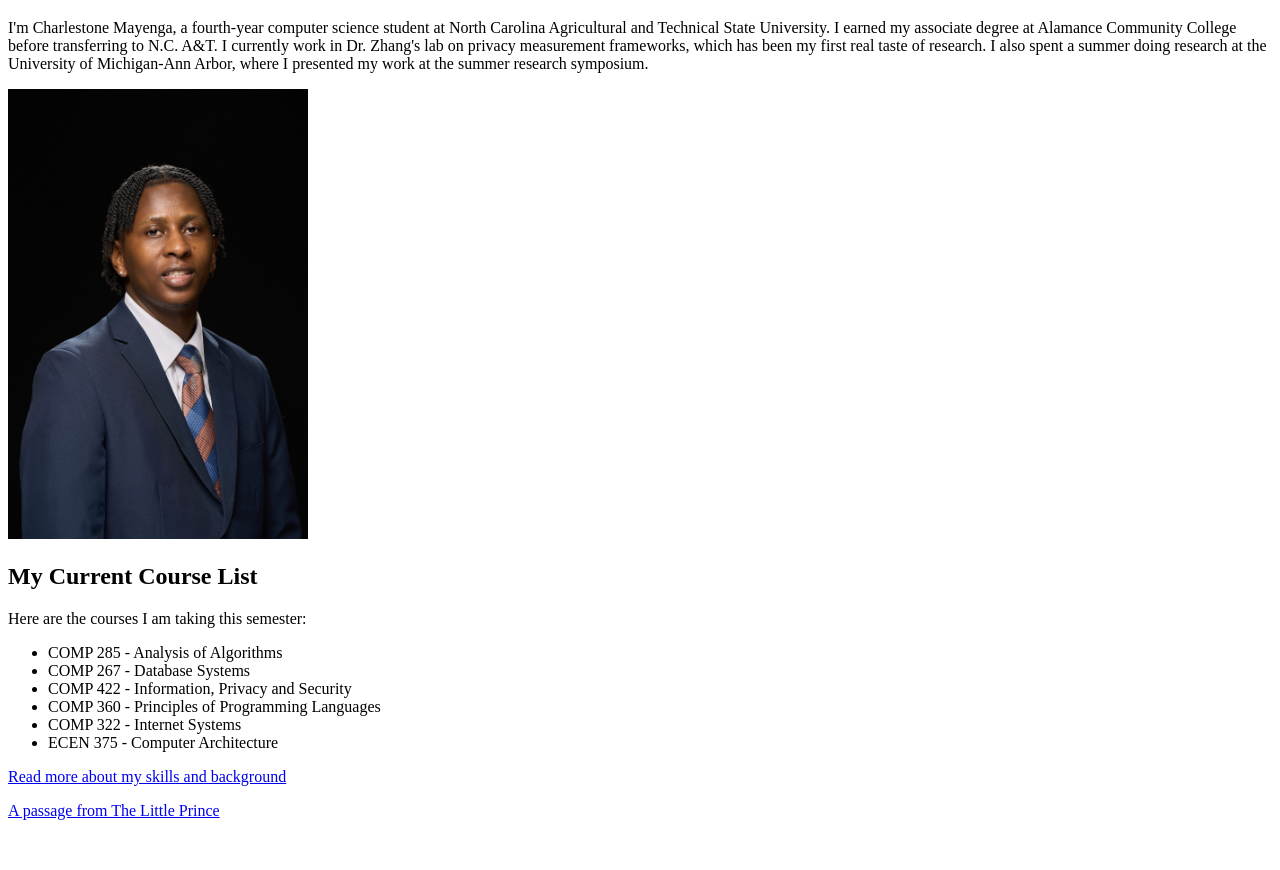
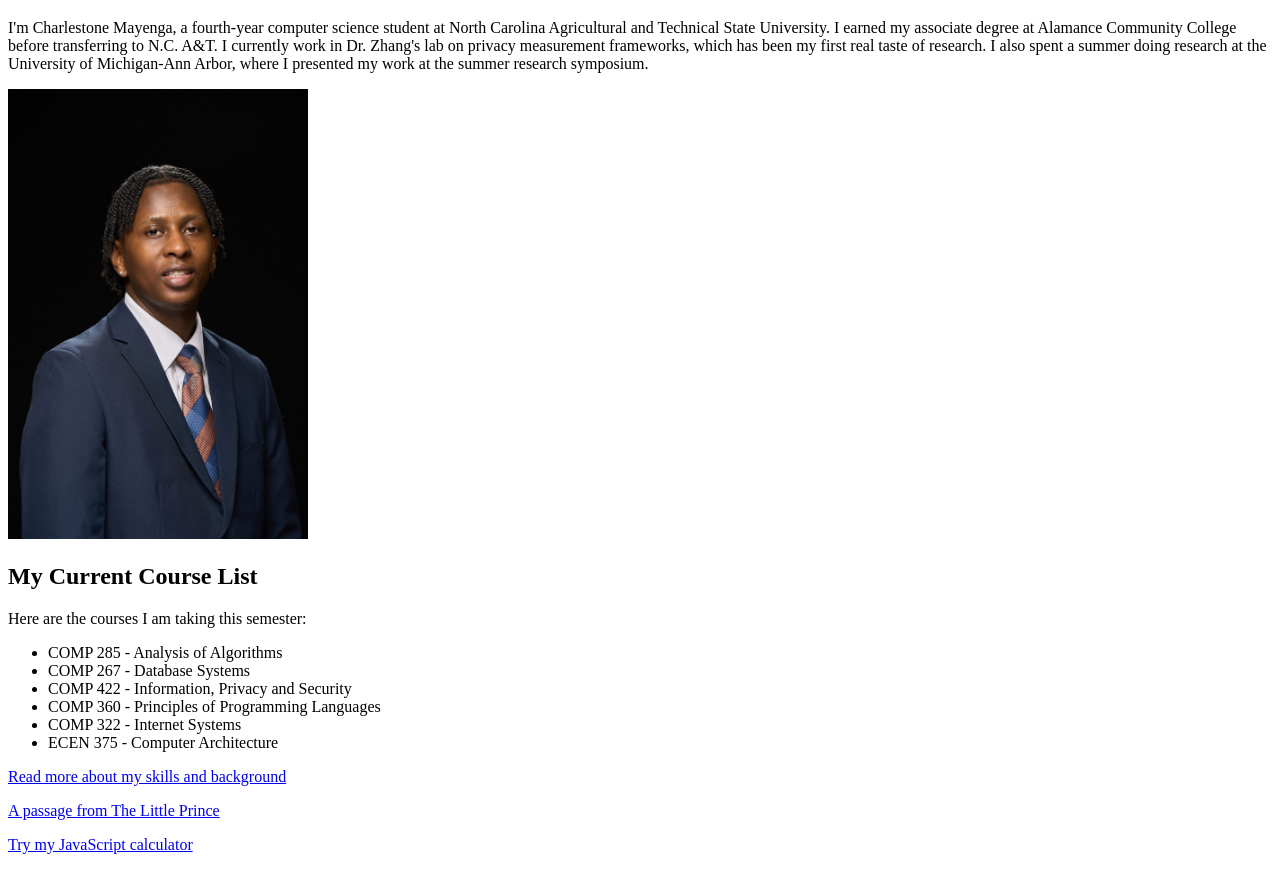
Before and after one commit to Charlestonjm21/Charlestonjm21.github.io, a plain HTML site: page index.html in a window 1280 px wide. Shown: the part 61-931 px from the top of the page. Before the commit the page ends 897 px from the top, so only its background shows below. Drawn offline with Linux system fonts and the light colour scheme.

Commit message:
Add link from homepage to calculator page

```diff
--- a/index.html
+++ b/index.html
@@ -54,5 +54,9 @@
         <a href="little_prince.html">A passage from The Little Prince</a>
     </p>
 
+        <p>
+        <a href="calculator.html">Try my JavaScript calculator</a>
+    </p>
+
 </body>
 </html>
```
